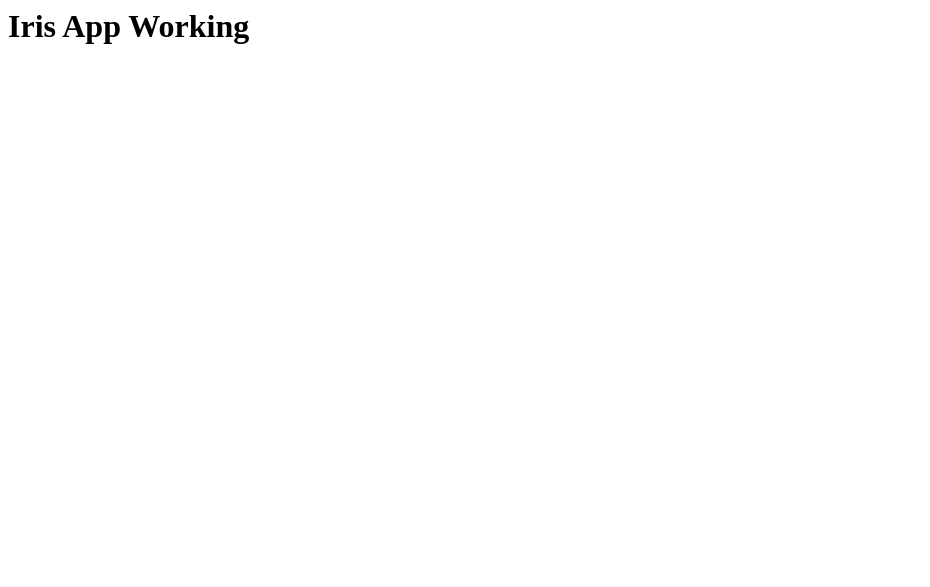
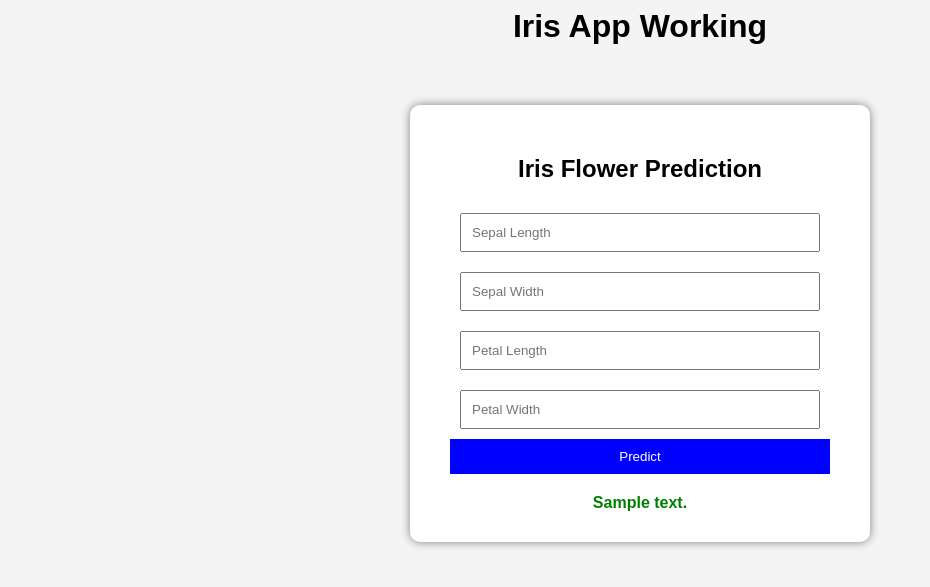
Before and after one commit to Chmanish999/Iris-Flower-ML-Flask-App-, a Flask app: template templates/index.html in a window 1280 px wide. Shown: the top 587 px of the page, without its empty margins (0-930 px from the left). Run offline with Flask 3, Linux system fonts and the light colour scheme; the template is opened without the code that fills it: most values are stand-ins (such as "Sample title", 1, 10 or a date in 2020); parts of the project's set-up code (start-up, migrations or seed data) failed here and were passed over.

Commit message:
Update index.html

```diff
--- a/templates/index.html
+++ b/templates/index.html
@@ -1 +1,65 @@
 <h1>Iris App Working</h1>
+<!DOCTYPE html>
+<html>
+<head>
+    <title>Iris Flower Prediction App</title>
+
+    <style>
+        body {
+            font-family: Arial;
+            background-color: #f4f4f4;
+            text-align: center;
+        }
+
+        .container {
+            background: white;
+            width: 400px;
+            margin: 60px auto;
+            padding: 30px;
+            border-radius: 10px;
+            box-shadow: 0px 0px 10px gray;
+        }
+
+        input {
+            width: 90%;
+            padding: 10px;
+            margin: 10px;
+        }
+
+        button {
+            padding: 10px;
+            width: 95%;
+            background: blue;
+            color: white;
+            border: none;
+        }
+
+        .result {
+            margin-top: 20px;
+            color: green;
+            font-weight: bold;
+        }
+    </style>
+</head>
+
+<body>
+
+<div class="container">
+    <h2>Iris Flower Prediction</h2>
+
+    <form action="/predict" method="post">
+        <input type="text" name="sepal_length" placeholder="Sepal Length" required>
+        <input type="text" name="sepal_width" placeholder="Sepal Width" required>
+        <input type="text" name="petal_length" placeholder="Petal Length" required>
+        <input type="text" name="petal_width" placeholder="Petal Width" required>
+
+        <button type="submit">Predict</button>
+    </form>
+
+    <div class="result">
+        {{ prediction_text }}
+    </div>
+</div>
+
+</body>
+</html>
```
